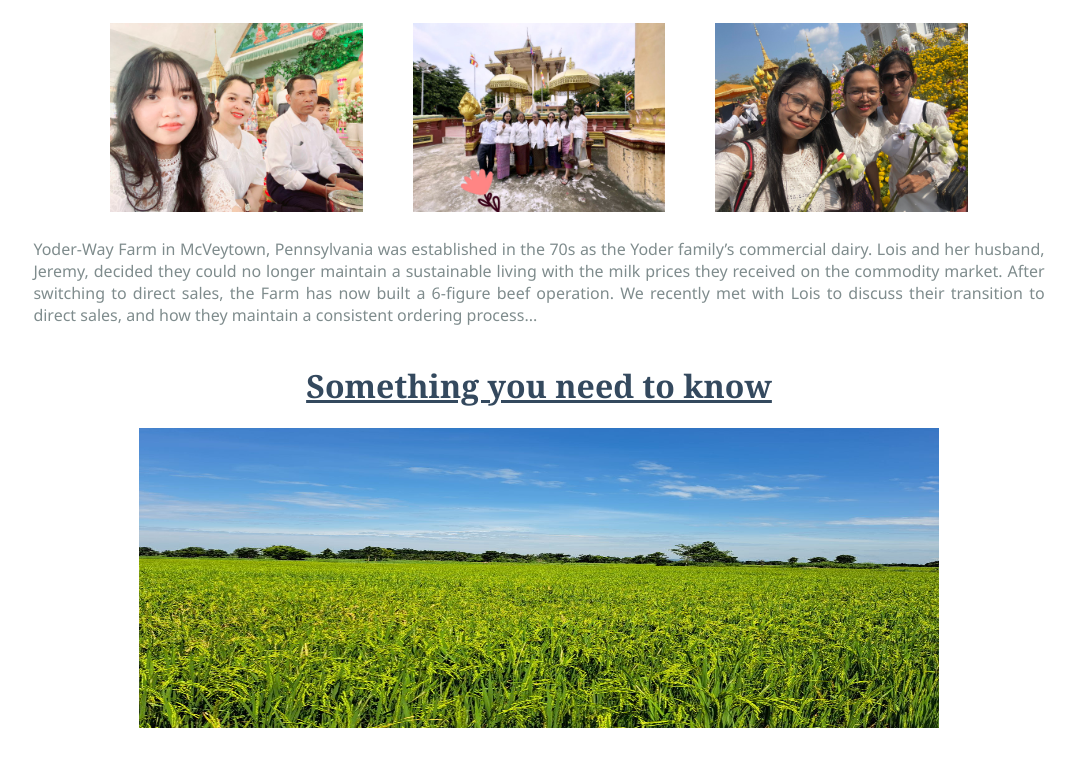
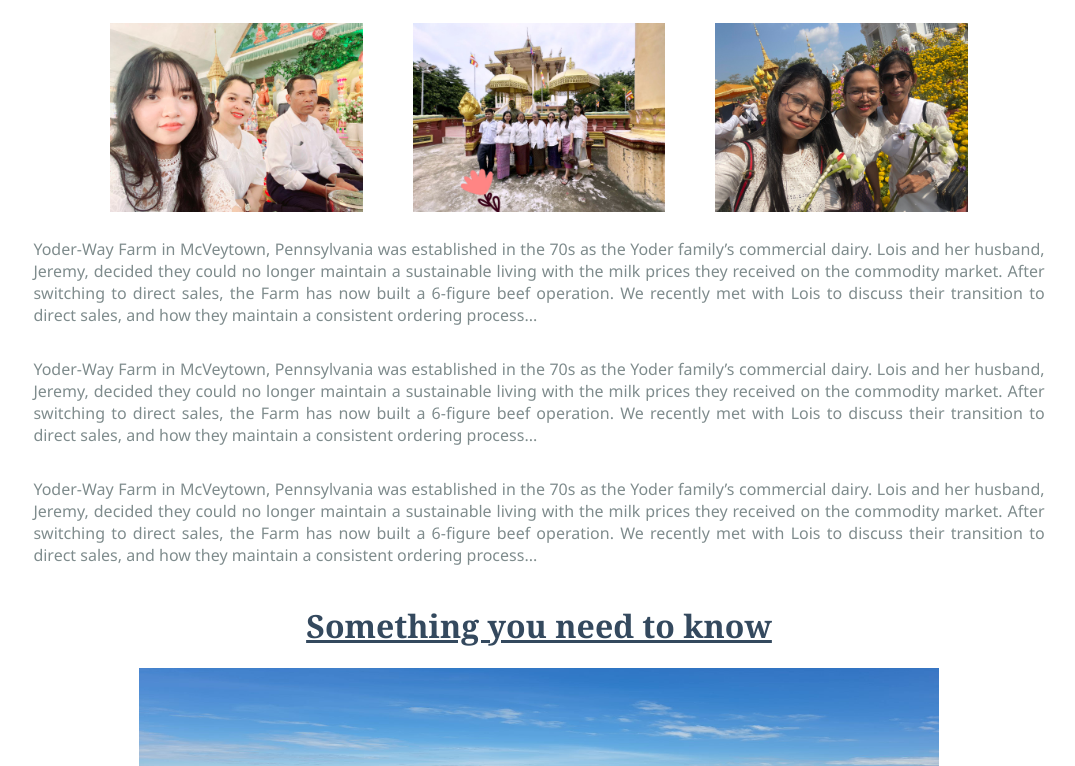
Before and after one commit to Samonlong/my_first_web, a plain HTML site: page index.html in a window 1280 px wide. Shown: the part 467-1233 px from the top of the page, without its empty margins (101-1176 px from the left). Drawn offline with nearby package versions, Linux system fonts and the light colour scheme.

Commit message:
add 02 paragraph

```diff
--- a/index.html
+++ b/index.html
@@ -24,6 +24,11 @@
             <p class="para1">
             Yoder-Way Farm in McVeytown, Pennsylvania was established in the 70s as the Yoder family’s commercial dairy. Lois and her husband, Jeremy, decided they could no longer maintain a sustainable living with the milk prices they received on the commodity market. After switching to direct sales, the Farm has now built a 6-figure beef operation. We recently met with Lois to discuss their transition to direct sales, and how they maintain a consistent ordering process...
             </p>
+            <p class="para1">
+            Yoder-Way Farm in McVeytown, Pennsylvania was established in the 70s as the Yoder family’s commercial dairy. Lois and her husband, Jeremy, decided they could no longer maintain a sustainable living with the milk prices they received on the commodity market. After switching to direct sales, the Farm has now built a 6-figure beef operation. We recently met with Lois to discuss their transition to direct sales, and how they maintain a consistent ordering process...
+            </p><p class="para1">
+            Yoder-Way Farm in McVeytown, Pennsylvania was established in the 70s as the Yoder family’s commercial dairy. Lois and her husband, Jeremy, decided they could no longer maintain a sustainable living with the milk prices they received on the commodity market. After switching to direct sales, the Farm has now built a 6-figure beef operation. We recently met with Lois to discuss their transition to direct sales, and how they maintain a consistent ordering process...
+            </p>
             <h1 class="heading underline">Something you need to know</h1>
             <img style="width: 800px; height: 300px;" src="images/2.jpg">
         <br>
```
